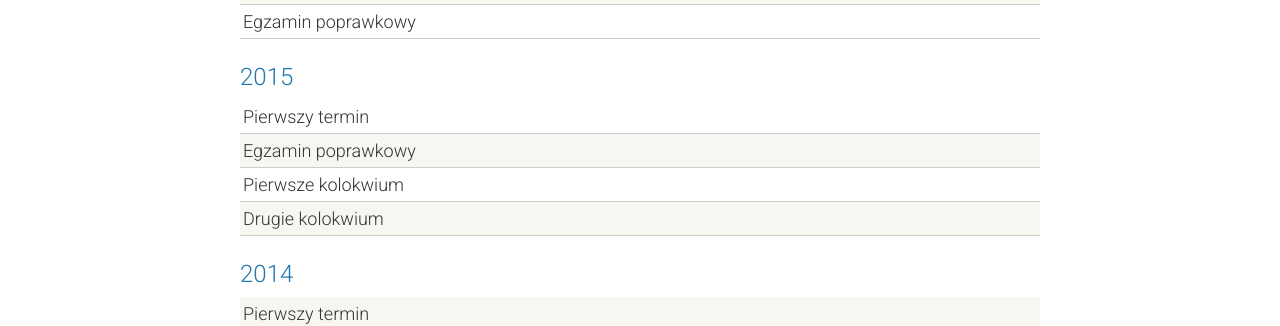
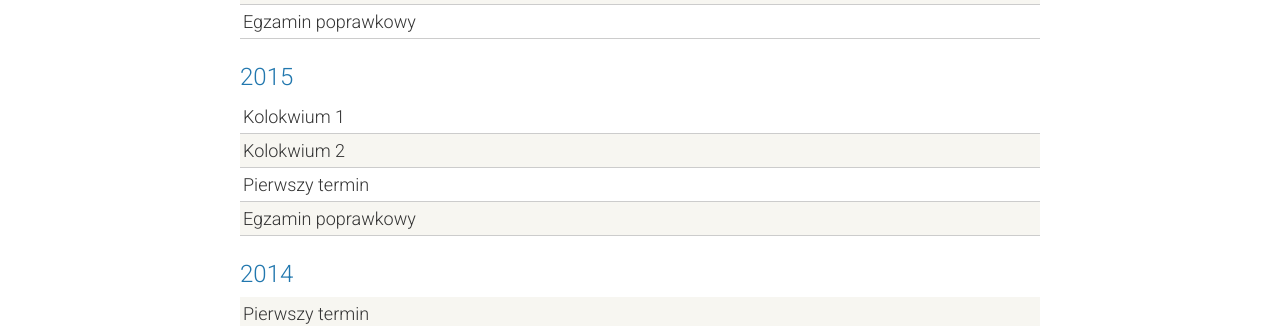
Before and after one commit to wakacjezmd/wakacjezmd.github.io, a Jekyll site: the page built from index.html, in a window 1280 px wide. Shown: the part 1343-1669 px from the top of the page. Built offline with Jekyll 4.4.1, drawn with Linux system fonts in a browser that asks for light colours; nearby versions of some CDN libraries.

Commit message:
Popraw kolejność wyświetlania testów z 2015

```diff
--- a/index.html
+++ b/index.html
@@ -166,25 +166,26 @@ layout: default
     <div class="module-header">2015</div>
 
     <div class="materials-item">
-      <a href="2015/egzamin/1">
-        Pierwszy termin
-      </a>
-    </div>
-    <div class="materials-item">
-      <a href="2015/egzamin/2">
-        Egzamin poprawkowy
-      </a>
-    </div>
-
-    <div class="materials-item">
       <a href="2015/kolokwium/1">
-        Pierwsze kolokwium
+        Kolokwium 1
       </a>
     </div>
 
     <div class="materials-item">
       <a href="2015/kolokwium/2">
-        Drugie kolokwium
+        Kolokwium 2
+      </a>
+    </div>
+
+    <div class="materials-item">
+      <a href="2015/egzamin/1">
+        Pierwszy termin
+      </a>
+    </div>
+
+    <div class="materials-item">
+      <a href="2015/egzamin/2">
+        Egzamin poprawkowy
       </a>
     </div>
 
```
